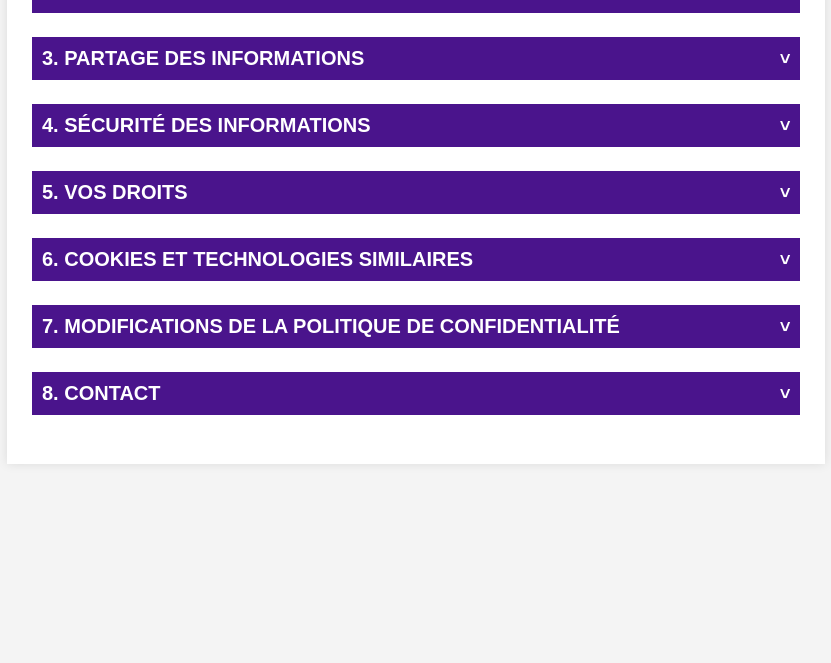
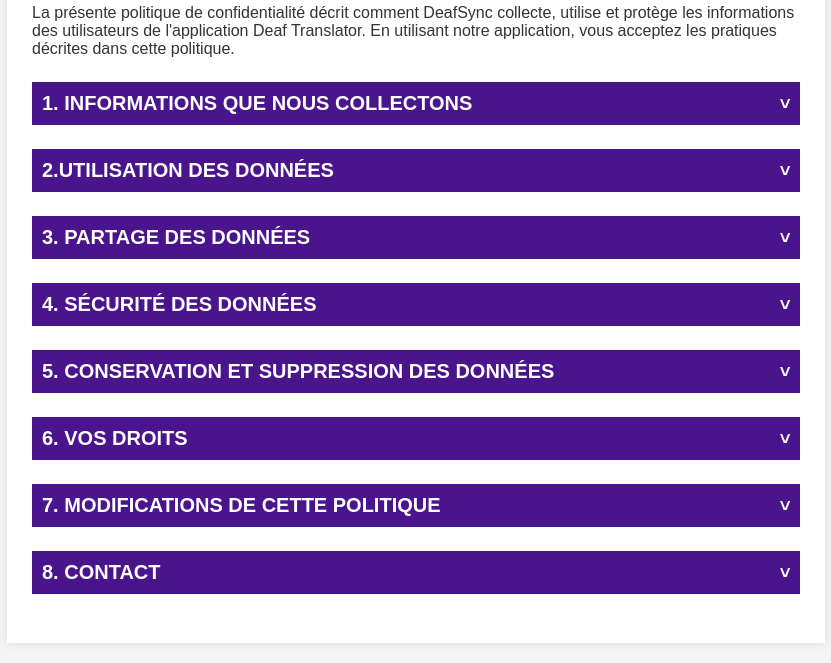
Before and after one commit to TensorUnit/deafSync-privacy-policy, a plain HTML site: page index.html in a window 1280 px wide. Shown: the part 256-919 px from the top of the page, without its empty margins (224-1055 px from the left). Before the commit the page ends 800 px from the top, so only its background shows below. Drawn offline with Linux system fonts and the light colour scheme.

Commit message:
feat : update the content

```diff
--- a/index.html
+++ b/index.html
@@ -8,92 +8,110 @@
 </head>
 <body>
     <div class="container">
-        <h1>Politique de Confidentialité</h1>
-        <p><strong>Dernière mise à jour :</strong> Jeudi 18 Juillet 2024</p>
+        <h1>Politique de Confidentialité de l'Application Deaf Translator</h1>
+        <p><strong>Date d'entrée en vigueur :</strong> Jeudi 03 Octobre 2024</p>
+        <div class="accordion">
+            <h1>Introduction</h1>
+            <p>La présente politique de confidentialité décrit comment DeafSync collecte, utilise et protège les informations des utilisateurs de l'application Deaf Translator. En utilisant notre application, vous acceptez les pratiques décrites dans cette politique.</p>
+        </div>
         <div class="accordion">
             <div class="accordion-button">
-                1. Collecte des Informations
+                1. Informations que nous collectons
                 <span class="chevron">&gt;</span>
             </div>
             <div class="accordion-content">
-                <p>Nous collectons différents types d'informations lorsque vous utilisez notre site :</p>
+                <p><h3>1. Données Personnelles</h3></p>
+                <p>Nous ne collectons pas de données personnelles des utilisateurs de manière active.
+                Cependant, si vous choisissez de vous inscrire, nous collectons les informations suivantes :</p>
                 <ul>
-                    <li><strong>Informations fournies par vous :</strong> Nous collectons les informations que vous nous fournissez directement, telles que vos nom, prénom, adresse e-mail, numéro de téléphone, et toute autre information que vous choisissez de partager en remplissant des formulaires sur notre site ou en nous contactant directement.</li>
-                    <li><strong>Informations collectées automatiquement :</strong> Lorsque vous utilisez notre site, nous pouvons collecter automatiquement certaines informations, telles que votre adresse IP, le type de navigateur que vous utilisez, les pages que vous consultez, et les actions que vous effectuez sur notre site ou via notre application.</li>
+                    <li>Adresse email</li>
+                    <li>Nom</li>
+                    <li>Prénom</li>
+                    <li>Photo de profil</li>
+                    <li>Mot de passe</li>
+                    <li>Langue</li>
+                </ul>
+
+
+                <p><h3>2. Utilisation de l'Application</h3></p>
+                <p>Vous pouvez utiliser l'application sans vous connecter.
+                Si vous choisissez de vous connecter, l'historique de vos traductions (texte, audio, image) sera enregistré. Cela inclut le contenu que vous soumettez pour la traduction en langue des signes.</p>
+            </div>
+        </div>
+        <div class="accordion">
+            <div class="accordion-button">
+                2.Utilisation des Données
+                <span class="chevron">&gt;</span>
+            </div>
+            <div class="accordion-content">
+                <p>Nous utilisons les données personnelles que vous fournissez pour les finalités suivantes :</p>
+                <ul>
+                    <li> Permettre la connexion à l'application.</li>
+                    <li>Enregistrer l'historique de vos traductions.</li>
+                    <li>Améliorer nos services et votre expérience utilisateur.</li>
                 </ul>
             </div>
         </div>
         <div class="accordion">
             <div class="accordion-button">
-                2. Utilisation des Informations
+                3. Partage des Données
                 <span class="chevron">&gt;</span>
             </div>
             <div class="accordion-content">
-                <p>Nous utilisons les informations que nous collectons pour :</p>
-                <ul>
-                    <li> <strong>Fournir et améliorer nos services :</strong> Nous utilisons vos informations pour répondre à vos demandes, améliorer notre site, personnaliser votre expérience utilisateur, assurer un soutien et offrir l’entretien pour nos produits et services.</li>
-                    <li><strong>Communiquer avec vous :</strong> Nous pouvons utiliser vos informations pour vous envoyer des communications importantes, des mises à jour, des newsletters, et des offres promotionnelles.</li>
-                    <li><strong>Analyser et comprendre : </strong> Nous utilisons les données pour comprendre comment nos utilisateurs interagissent avec notre site et pour améliorer nos services.</li>
-                    <li><strong>Prévenir la fraude ou gérer les risques</strong></li>
-                    <li><strong>Marketing et communications :</strong> Nous pouvons vous proposer, lorsque DeafSync, de fournir vos données personnelles pour nos propres besoins marketing. Nous vous enverrons ce type de communications marketing et nos actualités si vous y consentez, si vous avez effectué un abonnement auprès de nous ou si vous avez exprimé un réel intérêt à utiliser nos services. Vous êtes libres d’exprimer votre désintérêt à ces communications en vue d’arrêter l’envoi des messages.</li>
-                </ul>
+                <p>
+                    Nous ne partageons pas vos informations personnelles avec des tiers. Vos données restent confidentielles et ne seront jamais vendues ou transférées à des entités externes.
+                </p>
+
             </div>
         </div>
         <div class="accordion">
             <div class="accordion-button">
-                3. Partage des Informations
+                4. Sécurité des Données
                 <span class="chevron">&gt;</span>
             </div>
             <div class="accordion-content">
-                <p>Nous ne partageons pas vos informations personnelles avec des tiers, sauf dans les circonstances suivantes :</p>
-                <ul>
-                    <li><strong>Avec votre consentement :</strong> Nous pouvons partager vos informations lorsque vous nous donnez votre consentement explicite pour le faire.</li>
-                    <li><strong>Fournisseurs de services :</strong> Nous pouvons partager vos informations avec des fournisseurs de services tiers qui nous aident à exploiter notre site et à fournir nos services. Ces fournisseurs sont tenus de protéger vos informations et de les utiliser uniquement dans le cadre des services qu'ils fournissent pour nous.</li>
-                    <li><strong>Obligations légales :</strong> Nous pouvons divulguer vos informations si la loi l'exige ou si nous croyons en toute bonne foi que cette action est nécessaire pour nous conformer à une obligation légale, protéger nos droits, ou assurer la sécurité de nos utilisateurs.</li>
-                </ul>
+                <p>
+                    Nous mettons en œuvre des mesures de sécurité appropriées pour protéger vos informations contre tout accès non autorisé, divulgation, altération ou destruction.
+                    Cependant, aucune méthode de transmission sur Internet ou de stockage électronique n'est 100% sécurisée. Bien que nous nous efforçons d'utiliser des moyens commercialement acceptables pour protéger vos données personnelles, nous ne pouvons garantir leur sécurité absolue.
+                </p>
             </div>
         </div>
         <div class="accordion">
             <div class="accordion-button">
-                4. Sécurité des Informations
+                5. Conservation et Suppression des Données
                 <span class="chevron">&gt;</span>
             </div>
             <div class="accordion-content">
-                <p>Nous prenons des mesures raisonnables pour protéger vos informations personnelles contre l'accès non autorisé, l'utilisation abusive, la divulgation, et la perte. Cependant, aucune méthode de transmission sur Internet ou de stockage électronique n'est totalement sécurisée, et nous ne pouvons garantir la sécurité absolue de vos informations.</p>
+                <p>Nous conserverons vos données personnelles (au cas où vous vous êtes inscrit)
+                     aussi longtemps que nécessaire pour remplir les objectifs pour lesquelles elles
+                     ont été collectées, conformément aux exigences légales applicables. Si vous souhaitez
+                     supprimer votre compte ou vos informations personnelles, vous pouvez nous contacter
+                     à l'adresse indiquée ci-dessous.</p>
             </div>
         </div>
         <div class="accordion">
             <div class="accordion-button">
-                5. Vos Droits
+                6. Vos Droits
                 <span class="chevron">&gt;</span>
             </div>
             <div class="accordion-content">
-                <p>Vous avez le droit de :</p>
-                <ul>
-                    <li><strong>Accéder à vos informations :</strong> Vous pouvez demander une copie des informations personnelles que nous détenons à votre sujet.</li>
-                    <li><strong>Rectifier vos informations :</strong> Vous pouvez demander la correction de toute information inexacte ou incomplète.</li>
-                    <li><strong>Supprimer vos informations :</strong> Vous pouvez demander la suppression de vos informations personnelles, sous réserve de certaines exceptions légales.</li>
-                    <li><strong>Limiter ou opposer le traitement : </strong>Vous pouvez demander la limitation du traitement de vos informations personnelles ou vous opposer à leur traitement dans certaines circonstances.</li>
-                </ul>
-                <p>Pour exercer ces droits, veuillez nous contacter à l'adresse e-mail fournie ci-dessous.</p>
+                <p>
+                    Vous avez le droit de demander l'accès aux informations personnelles que
+                     nous détenons à votre sujet, ainsi que le droit de demander la correction de
+                     ces informations si elles sont inexactes ou incomplètes.
+                </p>
             </div>
         </div>
         <div class="accordion">
             <div class="accordion-button">
-                6. Cookies et Technologies Similaires
+                7. Modifications de cette Politique
                 <span class="chevron">&gt;</span>
             </div>
             <div class="accordion-content">
-                <p>Nous utilisons des cookies et des technologies similaires pour collecter des informations sur votre utilisation de notre site et pour personnaliser votre expérience. Vous pouvez contrôler l'utilisation des cookies via les paramètres de votre navigateur, mais cela peut affecter votre capacité à utiliser certaines fonctionnalités de notre site.</p>
-            </div>
-        </div>
-        <div class="accordion">
-            <div class="accordion-button">
-                7. Modifications de la Politique de Confidentialité
-                <span class="chevron">&gt;</span>
-            </div>
-            <div class="accordion-content">
-                <p>Nous pouvons modifier cette Politique de Confidentialité à tout moment. Les modifications seront publiées sur cette page et prendront effet immédiatement. Nous vous encourageons à consulter régulièrement cette page pour rester informé des mises à jour.</p>
+                <p>Nous nous réservons le droit de modifier cette politique de confidentialité à tout moment.
+                    Nous vous informerons des changements en publiant la nouvelle politique sur cette page.
+                    Nous vous encourageons à consulter cette politique périodiquement pour rester
+                    informés de nos pratiques en matière de confidentialité.</p>
             </div>
         </div>
         <div class="accordion">
@@ -102,8 +120,8 @@
                 <span class="chevron">&gt;</span>
             </div>
             <div class="accordion-content">
-                <p>Pour toute question ou préoccupation concernant cette Politique de Confidentialité, ou pour exercer vos droits, veuillez nous contacter à l'adresse suivante :</p>
-                <p>DeafSync<br>Zogbadjè, Abomey-Calavi,<br><strong>Téléphone :</strong> +229 41753291<br><strong>Adresse e-mail :</strong> contact@tensorunit.com</p>
+                <p>Pour toute question ou préoccupation concernant cette politique de confidentialité, vous pouvez nous contacter à l'adresse suivante :</p>
+                <p><strong>Raison sociale :</strong> DeafSync<br> <strong>Siège :</strong> Zogbadjè, Abomey-Calavi,<br><strong>Téléphone :</strong> +229 41753291<br><strong>Adresse e-mail :</strong> contact@tensorunit.com</p>
             </div>
         </div>
     </div>
```
